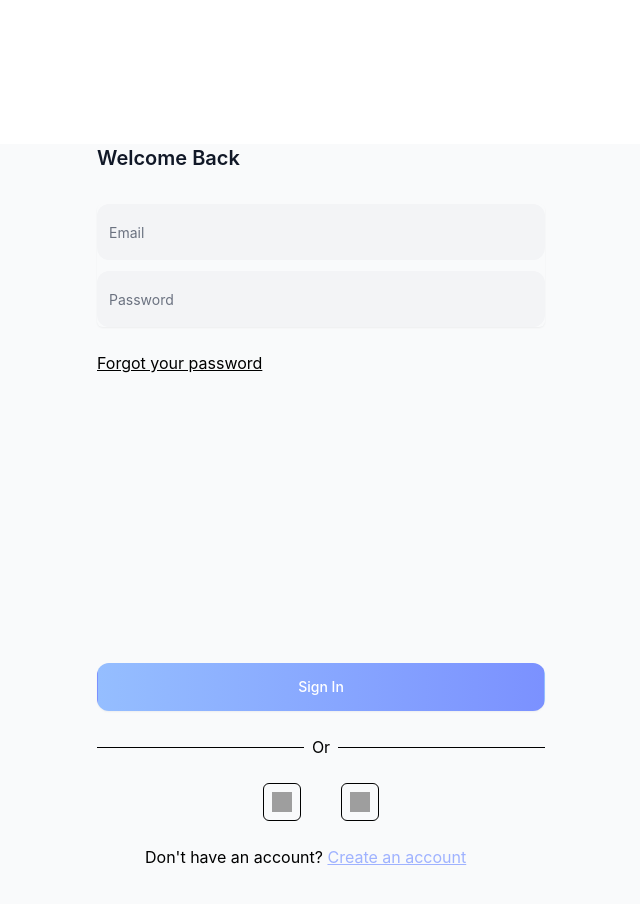
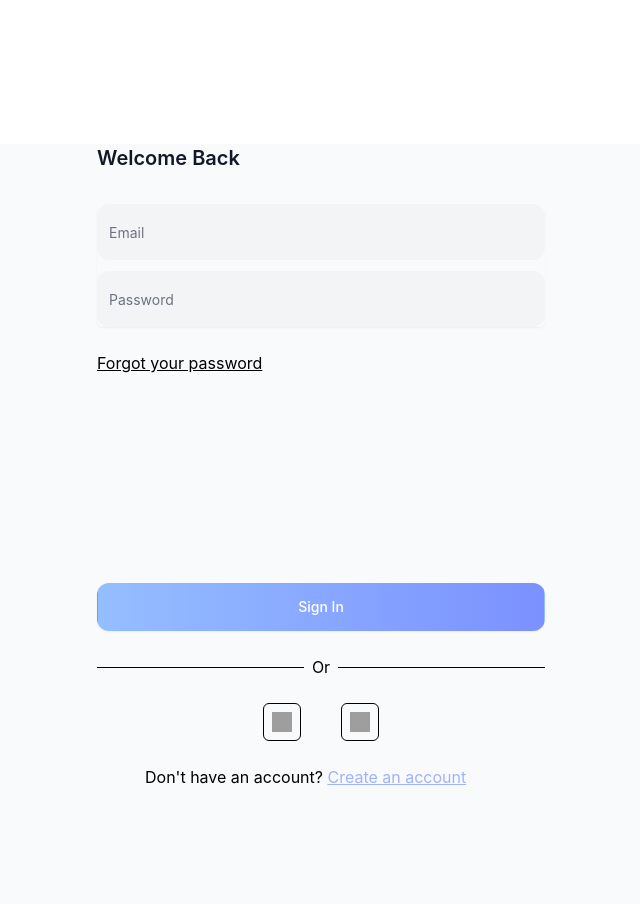
Before and after one commit to AKSHATH99/workoutTracker, a React (Create React App) app: page /login in a window 1280 px wide. Shown: the top 904 px of the page, without its empty margins (319-959 px from the left). Built offline with nearby package versions, Linux system fonts and the light colour scheme; grey boxes are pictures that could not be loaded.

Commit message:
fixed routing

```diff
--- a/src/components/Android5.js
+++ b/src/components/Android5.js
@@ -5,7 +5,7 @@ const Androind5 = () => {
   const loginBtnColor = "";
   const color = "#9FB2FF"
   return (
-    <div className="top-0">
+    <div className="top-0 ">
       {/* <h1>Create an account</h1> */}
 
       <div className="min-h-screen flex mt-36 justify-center bg-gray-50 pb-12 px-4 sm:px-6 lg:px-8">
@@ -56,16 +56,16 @@ const Androind5 = () => {
 
             </div>
             <div>
-              <button
+             <Link to="/mainpage"><button
                 type="submit"
-                className=" mt-72 w-full h-12 flex items-center justify-center py-2 px-4 border border-transparent rounded-xl shadow-sm text-sm font-medium text-white bg-indigo-600 hover:bg-indigo-700 focus:outline-none focus:ring-2 focus:ring-offset-2 focus:ring-indigo-500"
+                className=" mt-52 w-full h-12 flex items-center justify-center py-2 px-4 border border-transparent rounded-xl shadow-sm text-sm font-medium text-white bg-indigo-600 hover:bg-indigo-700 focus:outline-none focus:ring-2 focus:ring-offset-2 focus:ring-indigo-500"
                 style={{
                   backgroundImage:
                     "linear-gradient(270deg, #7B91FF 0%, #95BEFF 100%)",
                 }}
               >
                 Sign In
-              </button>
+              </button></Link>
             </div>
             <span className="flex items-center">
               <hr className="border-black flex-grow" />
--- a/src/components/Androind2.js
+++ b/src/components/Androind2.js
@@ -14,7 +14,7 @@ const Android2 = () => {
         <h1 className="phone:text-red-600 phone:ml-8 mt-10">GET BURN</h1>
         <p className='phone: ml-8 w-72' style={{size: "16px"}}>Let’s keep burning to achieve your goals, it hurts only temporarily, if you give up now you will be in pain forever</p>
 
-        <Link to  = "/goals"> <div
+        <Link to  = "/login"> <div
         className="rounded-full w-14 h-14 ml-72 flex justify-center items-center mt-24"
         style={{
           backgroundImage:
--- a/src/components/Androind4.js
+++ b/src/components/Androind4.js
@@ -89,7 +89,7 @@ const Androind4 = () => {
               </span>
             </div>
             <div>
-              <button
+            <Link to="/goals"><button
                 type="submit"
                 className="w-full h-12 flex items-center justify-center py-2 px-4 border border-transparent rounded-xl shadow-sm text-sm font-medium text-white bg-indigo-600 hover:bg-indigo-700 focus:outline-none focus:ring-2 focus:ring-offset-2 focus:ring-indigo-500"
                 style={{
@@ -98,7 +98,7 @@ const Androind4 = () => {
                 }}
               >
                 Create an Account
-              </button>
+              </button></Link>
             </div>
             <span className="flex items-center">
               <hr className="border-black flex-grow" />
```
